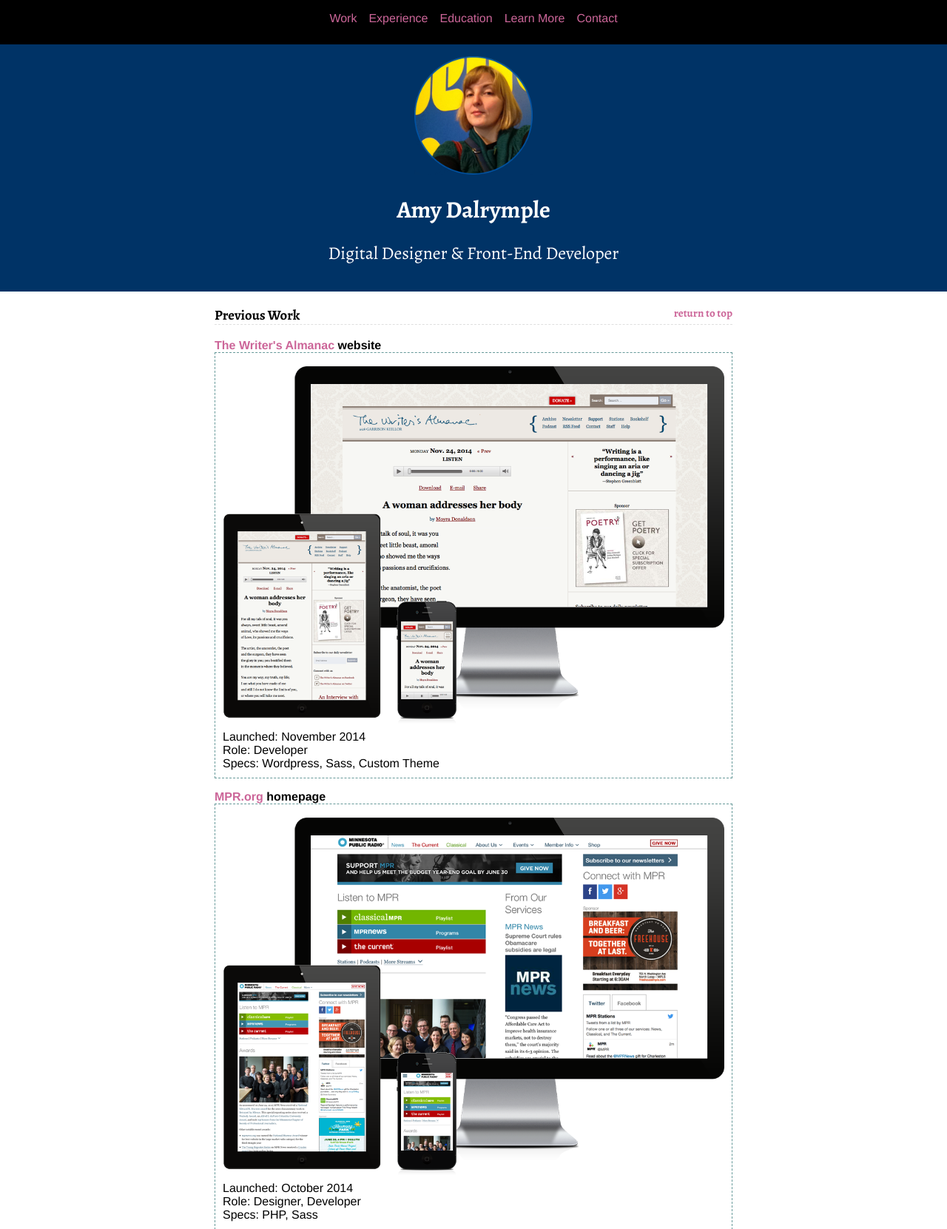
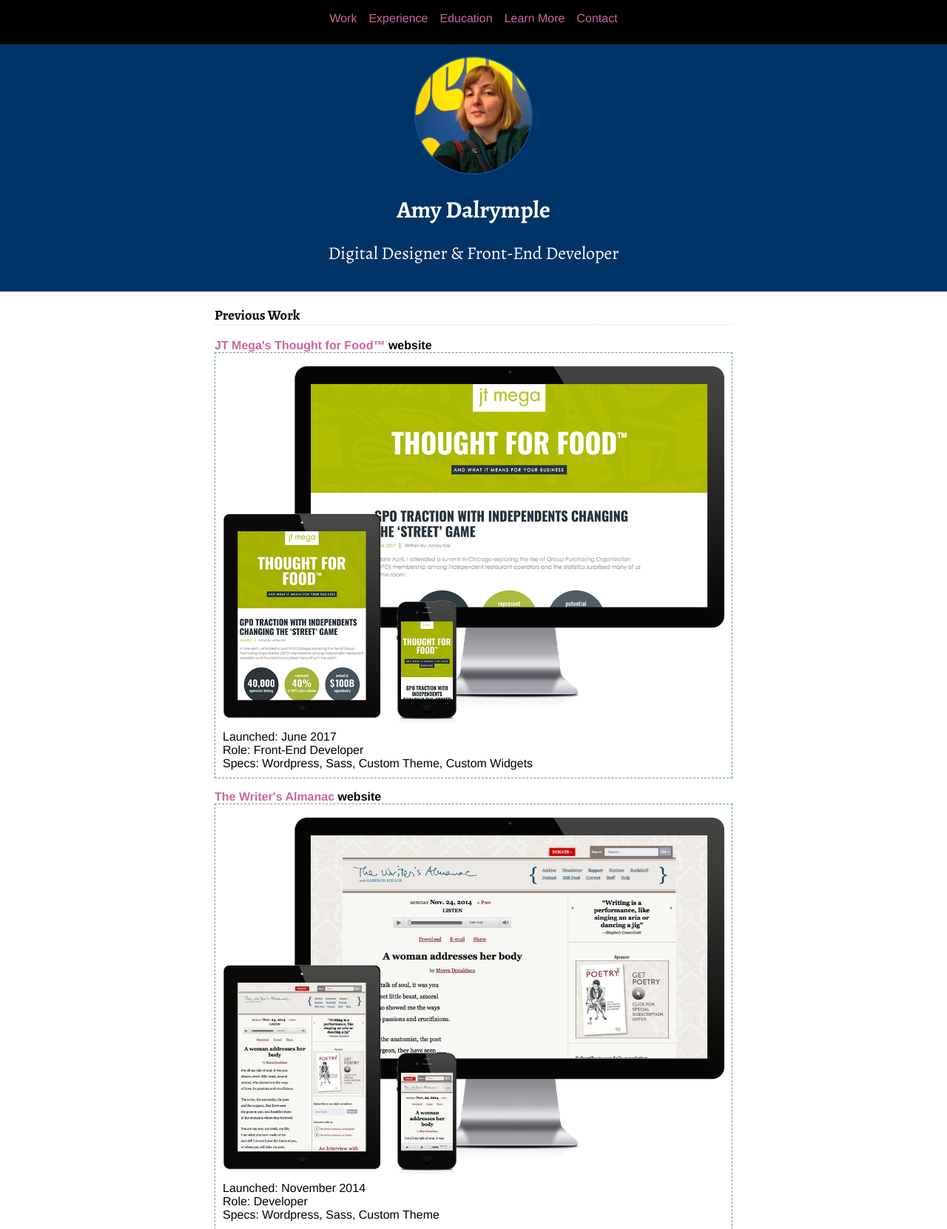
Before and after one commit to pork-chop/amydalrymple, a PHP site: page / in a window 1280 px wide. Shown: the top 1661 px of the page at 74% size. Run offline with PHP 8.4, Linux system fonts and the light colour scheme.

Commit message:
add thought for food

```diff
--- a/index.php
+++ b/index.php
@@ -61,12 +61,19 @@
 
 	<main id="content">
 
-		<h3><a id="work"></a>Previous Work <small class="right"><a href="#top">return to top</a></small></h3>
+		<h3><a id="work"></a>Previous Work</h3>
 		<dl class="works">
+			<dt><a href="http://thoughtforfood.jtmega.com" target="_blank">JT Mega's Thought for Food&trade;</a> website</dt>
+			<dd>
+				<img src="/img/work_jtm-thought-for-food.png" alt="JT Mega Thought for Food">
+				Launched: June 2017<br>
+				Role: Front-End Developer<br>
+				Specs: Wordpress, Sass, Custom Theme, Custom Widgets</dd>
+
 			<dt style="display: none;"><a href="http://americanpublicmediagroup.org" target="_blank">American Public Media Group</a> website</dt>
 			<dd style="display: none;>
 				<img src="/img/work_apmg.png" alt="American Public Media Group website">
-				Launched: June 2016<br>
+				Launched: June 2015<br>
 				Role: Front-End Developer<br>
 				Specs: Rails, Sass</dd>
 
@@ -105,14 +112,14 @@
 				Role: Designer, Tech Lead<br>
 				Specs: Wordpress, Genesis Theme, Sass</dd>
 
-			<dt><a href="http://topcoast.mprnews.org/">Top Coast Festival</a> website</dt>
+			<dt><a href="http://topcoast.mprnews.org/" target="_blank">Top Coast Festival</a> website</dt>
 			<dd>
 				<img src="/img/work_topcoast.png" alt="Top Coast Festival website">
 				Launched: January 2014<br>
 				Role: Designer, Developer<br>
 				Specs: PHP</dd>
 
-			<dt><a href="https://www.solutran.com/s3healthysavings/" target="_blank">S3 Healthy Savings webpage</a></dt>
+			<dt>S3 Healthy Savings webpage</dt>
 			<dd>
 				<img src="/img/work_s3health.png" alt="S3 Healthy Savings webpage">
 				Launched: 2013<br>
@@ -149,11 +156,12 @@
 				<ul>
 					<li>HTML5, CSS/Sass, JavaScript (jQuery), PHP, ASP.NET, Liquid</li>
 					<li>CMS systems (Wordpress, Sitefinity, Shopify, Memberize)</li>
-					<li>Responsive HTML email (Eloqua, ExactTarget, MailChimp, Litmus)</li>
+					<li>Responsive HTML email (MailChimp, Litmus, Eloqua, ExactTarget, Constant Contact, Emma)</li>
 					<li>Adobe Creative Suite CC (Photoshop, Illustrator, Dreamweaver, and InDesign)</li>
 					<li>Sublime Text, BBEdit/TextWrangler</li>
 					<li>Github</li>
-					<li>Apple iWork Suite (Pages, Numbers, Keynote)
+					<li>E-marketing systems (InfusionSoft, Ontraport)
+					<li>Apple iWork Suite (Pages, Numbers, Keynote)</li>
 					<li>Microsoft Office Suite (Outlook/Entourage, Word, Excel, and PowerPoint)</li>
 				</ul>
 			</dd>
```
Also changed, not shown: img/work_jtm-thought-for-food.png (added).
